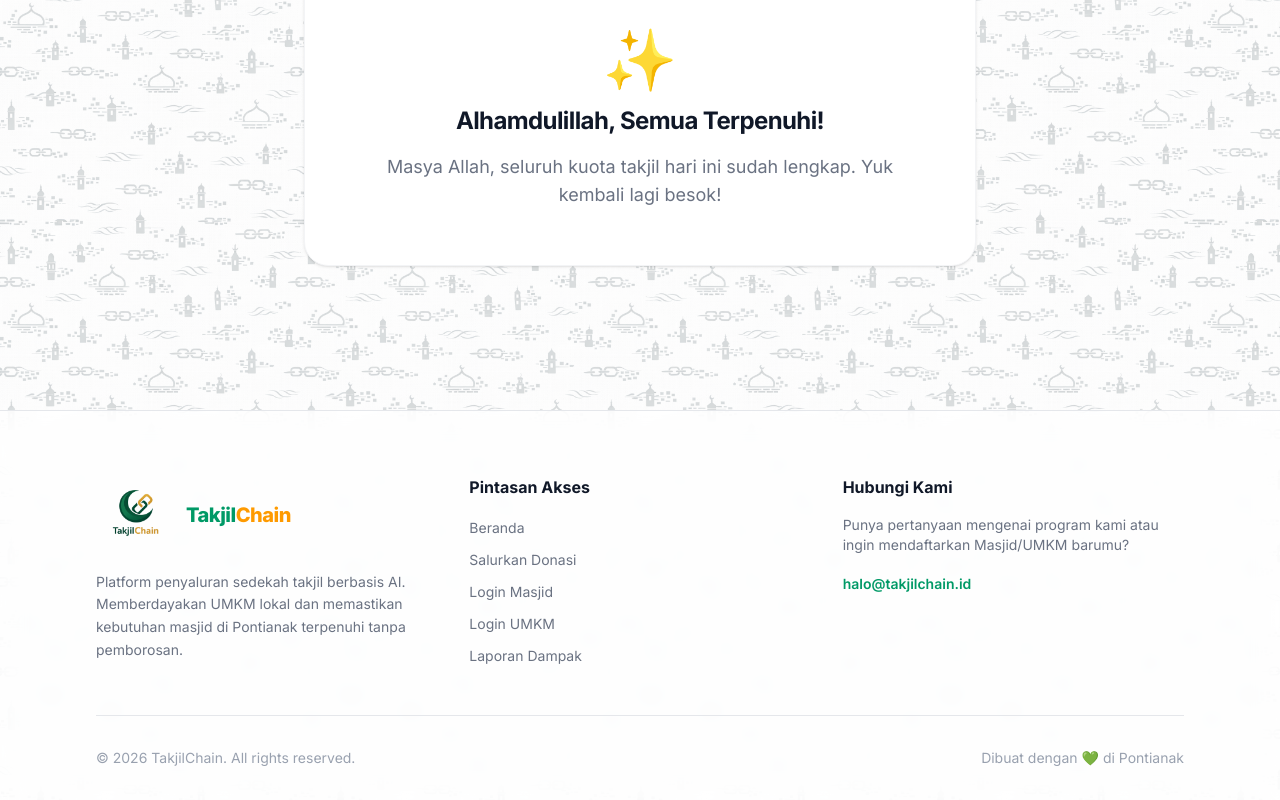
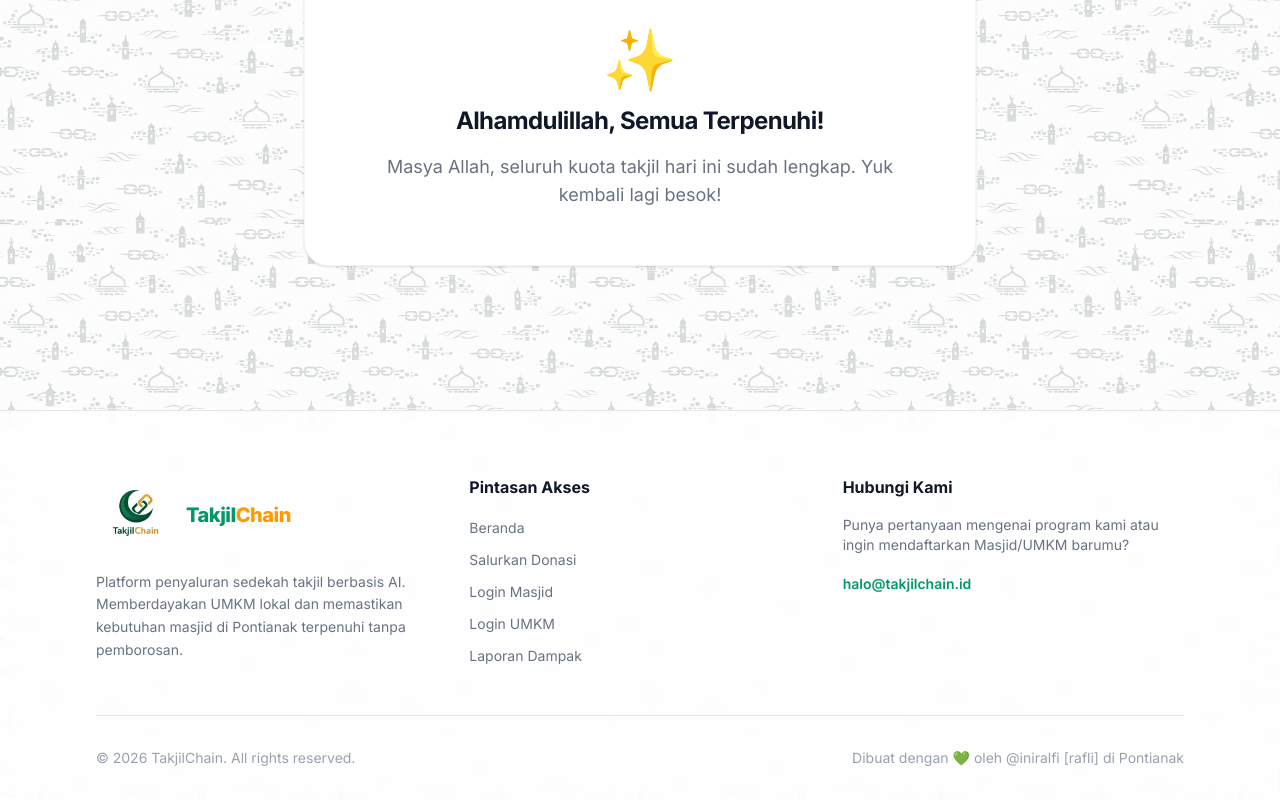
Before and after one commit to IniRalfi/TakjilChain, a Next.js app: page / in a window 1280 px wide. Shown: the part 1580-2380 px from the top of the page. Built offline with nearby package versions, Linux system fonts and the light colour scheme; no server answers; the database is empty.

Commit message:
finishing

```diff
--- a/src/components/Footer.tsx
+++ b/src/components/Footer.tsx
@@ -88,7 +88,7 @@ export default function Footer() {
 
         <div className="flex flex-col md:flex-row items-center justify-between pt-8 border-t border-gray-200 text-sm text-gray-400">
           <p>© {new Date().getFullYear()} TakjilChain. All rights reserved.</p>
-          <p className="mt-2 md:mt-0">Dibuat dengan 💚 di Pontianak</p>
+          <p className="mt-2 md:mt-0">Dibuat dengan 💚 oleh @iniralfi [rafli] di Pontianak</p>
         </div>
       </div>
     </footer>
```
